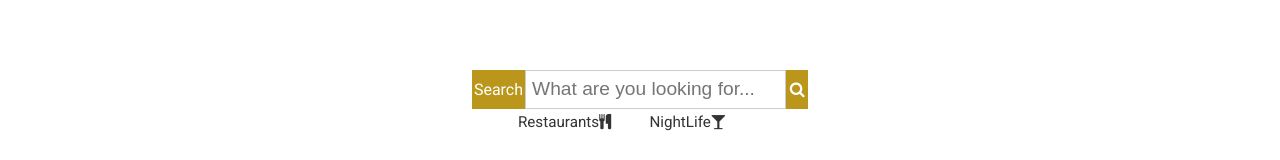
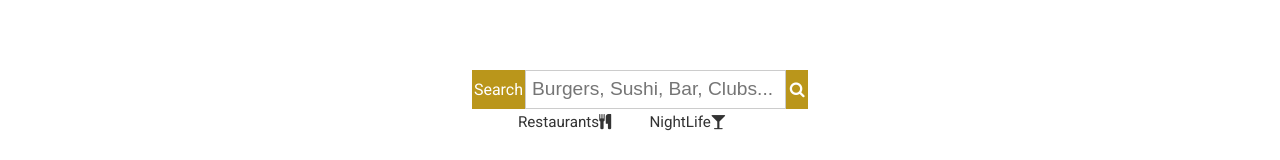
Before and after one commit to MischaGithub/Vibe-, a React (Create React App) app in the folder client/: page / in a window 1280 px wide. Shown: the part 365-525 px from the top of the page. Built offline with nearby package versions, Linux system fonts and the light colour scheme.

Commit message:
Change the placeholder of the searchbar to give a user an idea of what to search

```diff
--- a/client/src/Components/layout/SearchBar.js
+++ b/client/src/Components/layout/SearchBar.js
@@ -34,7 +34,7 @@ const SearchBar = ({
           <input
             type="text"
             name="catergory"
-            placeholder="What are you looking for..."
+            placeholder="Burgers, Sushi, Bar, Clubs..."
             value={filterText}
             onChange={onChange}
           />
--- a/client/src/Components/pages/Home.js
+++ b/client/src/Components/pages/Home.js
@@ -76,6 +76,7 @@ class Home extends Component {
             <SearchSuggestion />
           </div>
 
+          {/* Business container */}
           <div className="container">
             <Businesses
               filterText={this.state.filterText}
```
